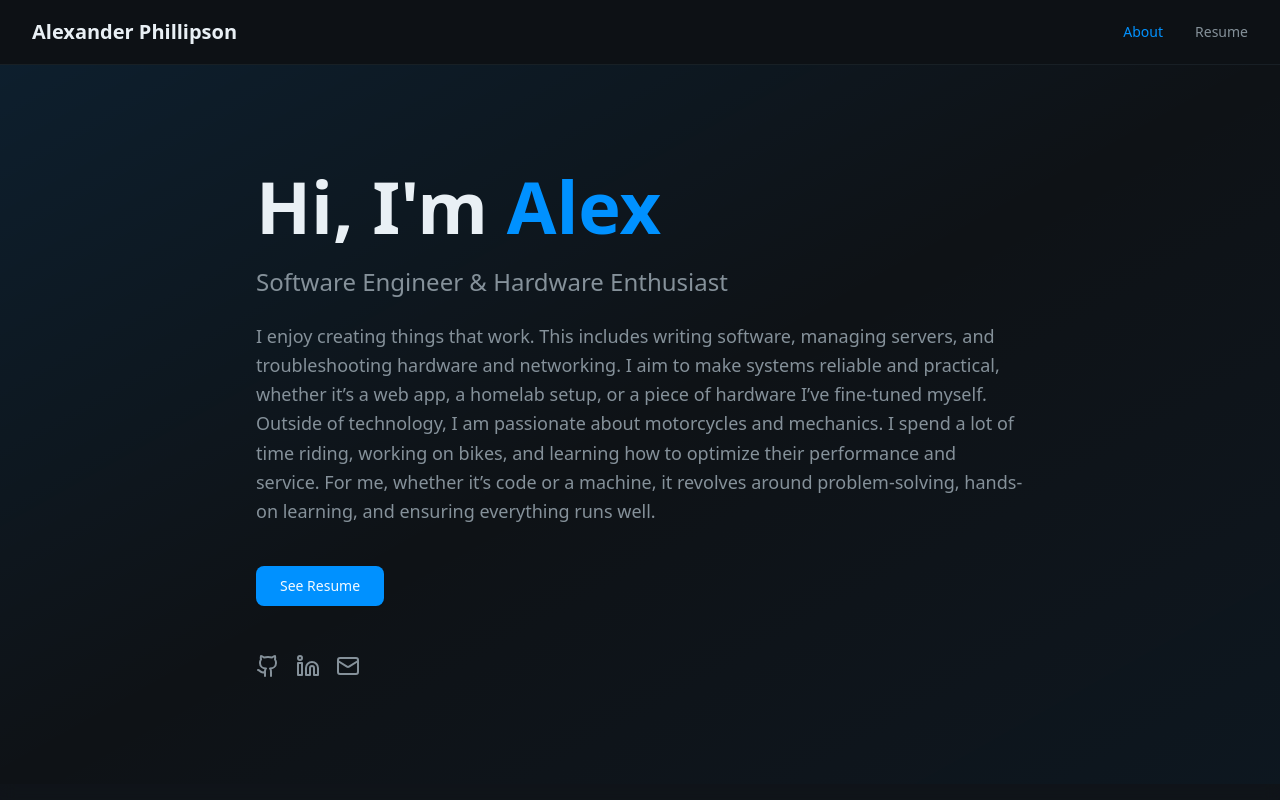
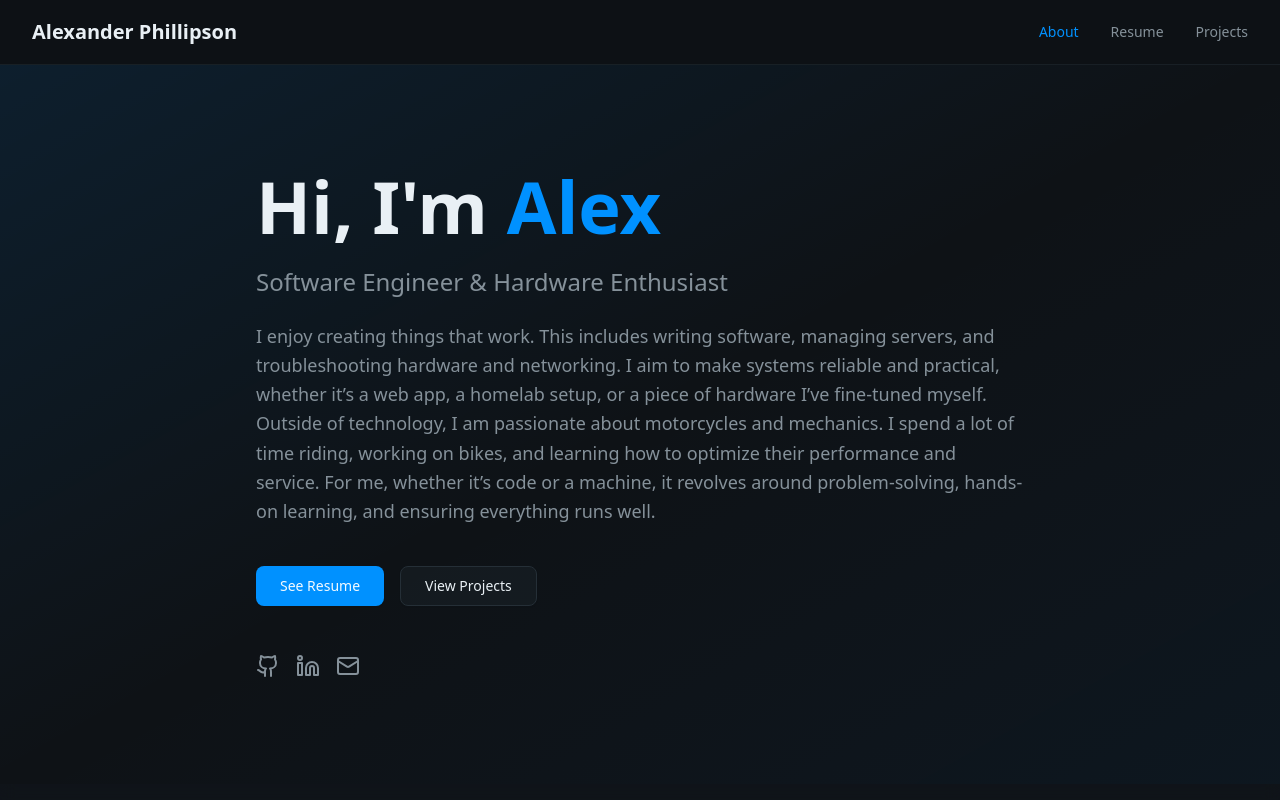
Before and after one commit to LegitKnots/Personal-Website-Portfolio, a Next.js app: page / in a window 1280 px wide. Shown: the top 800 px of the page. Built offline with nearby package versions, Linux system fonts and the light colour scheme.

Commit message:
Reenable Links to Projects Page

```diff
--- a/app/page.tsx
+++ b/app/page.tsx
@@ -38,14 +38,14 @@ export default function AboutPage() {
                 >
                   <Link href="/resume">See Resume</Link>
                 </Button>
-                {/* <Button
+                <Button
                   asChild
                   size="lg"
                   variant="outline"
                   className="hover:bg-primary/10 hover:border-primary transition-all duration-300 bg-transparent"
                 >
-                  <Link href="/resume">See Resume</Link>
-                </Button> */}
+                  <Link href="/projects">View Projects</Link>
+                </Button>
               </div>
 
               {/* Social Links */}
--- a/components/navigation.tsx
+++ b/components/navigation.tsx
@@ -9,7 +9,7 @@ import { useState } from "react"
 const navItems = [
   { href: "/", label: "About" },
   { href: "/resume", label: "Resume" },
-  //{ href: "/projects", label: "Projects" },
+  { href: "/projects", label: "Projects" },
 ]
 
 export function Navigation() {
```
